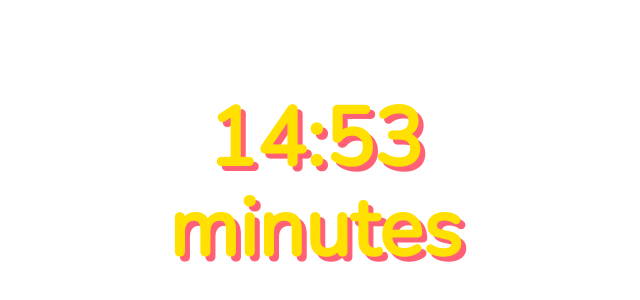
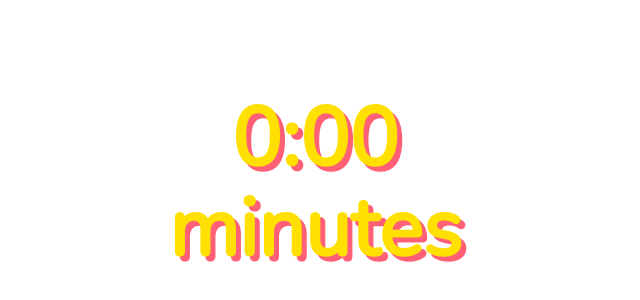
Before and after one commit to ntratcliff/stream-countdown-widget, a Vue app: page / in a window 1280 px wide. Shown: the part 226-526 px from the top of the page, without its empty margins (325-965 px from the left). Built offline with nearby package versions, Linux system fonts and the light colour scheme.

Commit message:
set time in url

```diff
--- a/src/App.vue
+++ b/src/App.vue
@@ -1,12 +1,12 @@
 <template>
 	<div class="root">
 		<Countdown
-			:hours="0"
-			:minutes="15"
-			:seconds="0"
+			:hours="hours"
+			:minutes="minutes"
+			:seconds="seconds"
 			:display-hours="false"
 			minutes-text=":"
-			seconds-text=""
+			seconds-text
 		/>
 		<span class="minutes-text">minutes</span>
 	</div>
@@ -18,6 +18,29 @@ import Countdown from './components/Countdown.vue'
 export default {
 	components: {
 		Countdown
+	},
+	data () {
+		return {
+			hours: 0,
+			minutes: 0,
+			seconds: 0
+		}
+	},
+	created () {
+		// get hms from query string
+		let params = new URLSearchParams(window.location.search.substring(1))
+
+		if (params.get('h') != null) {
+			this.hours = parseInt(params.get('h'))
+		}
+
+		if (params.get('m') != null) {
+			this.minutes = parseInt(params.get('m'))
+		}
+
+		if (params.get('s') != null) {
+			this.seconds = parseInt(params.get('s'))
+		}
 	}
 }
 </script>
```
